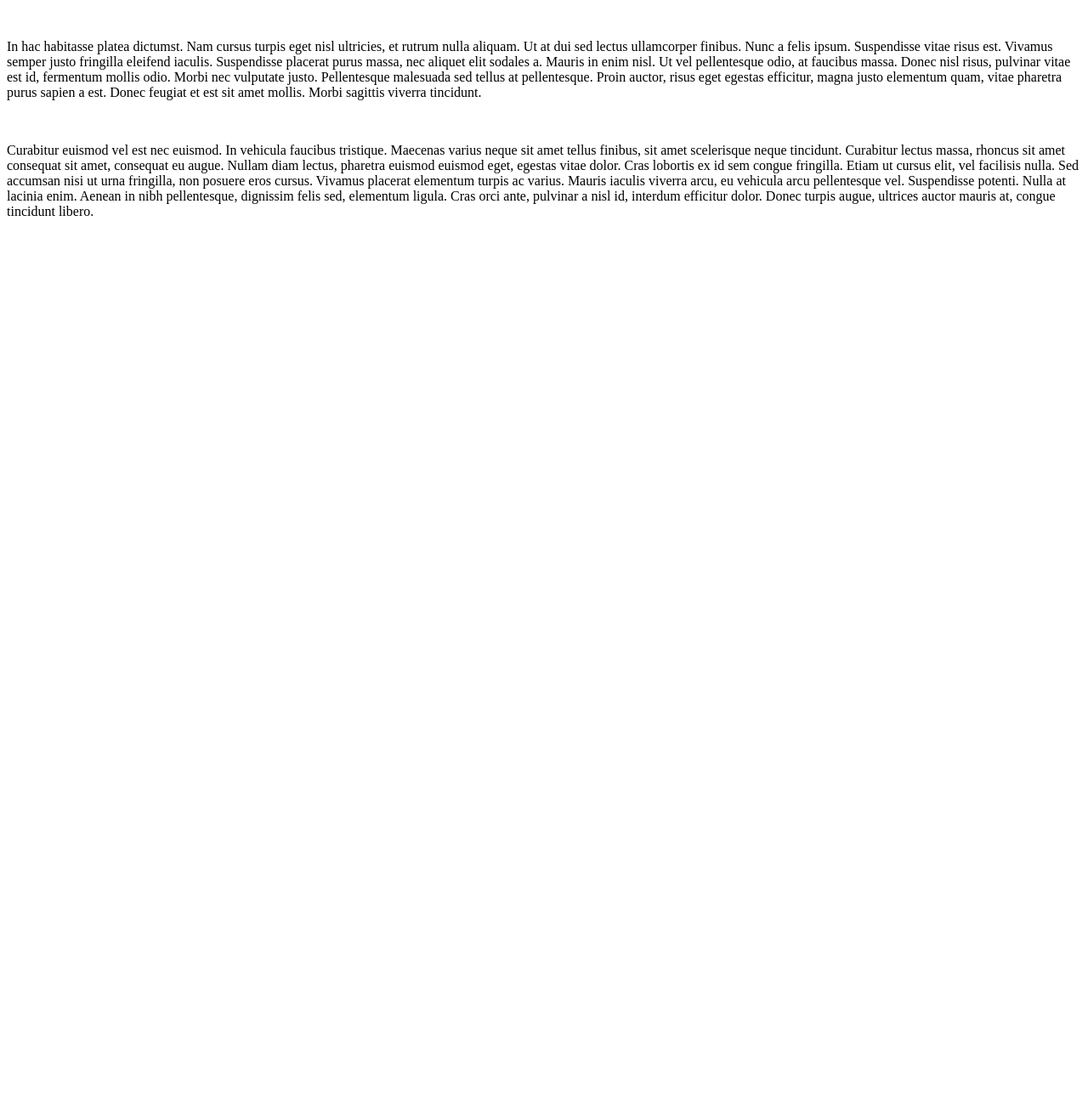
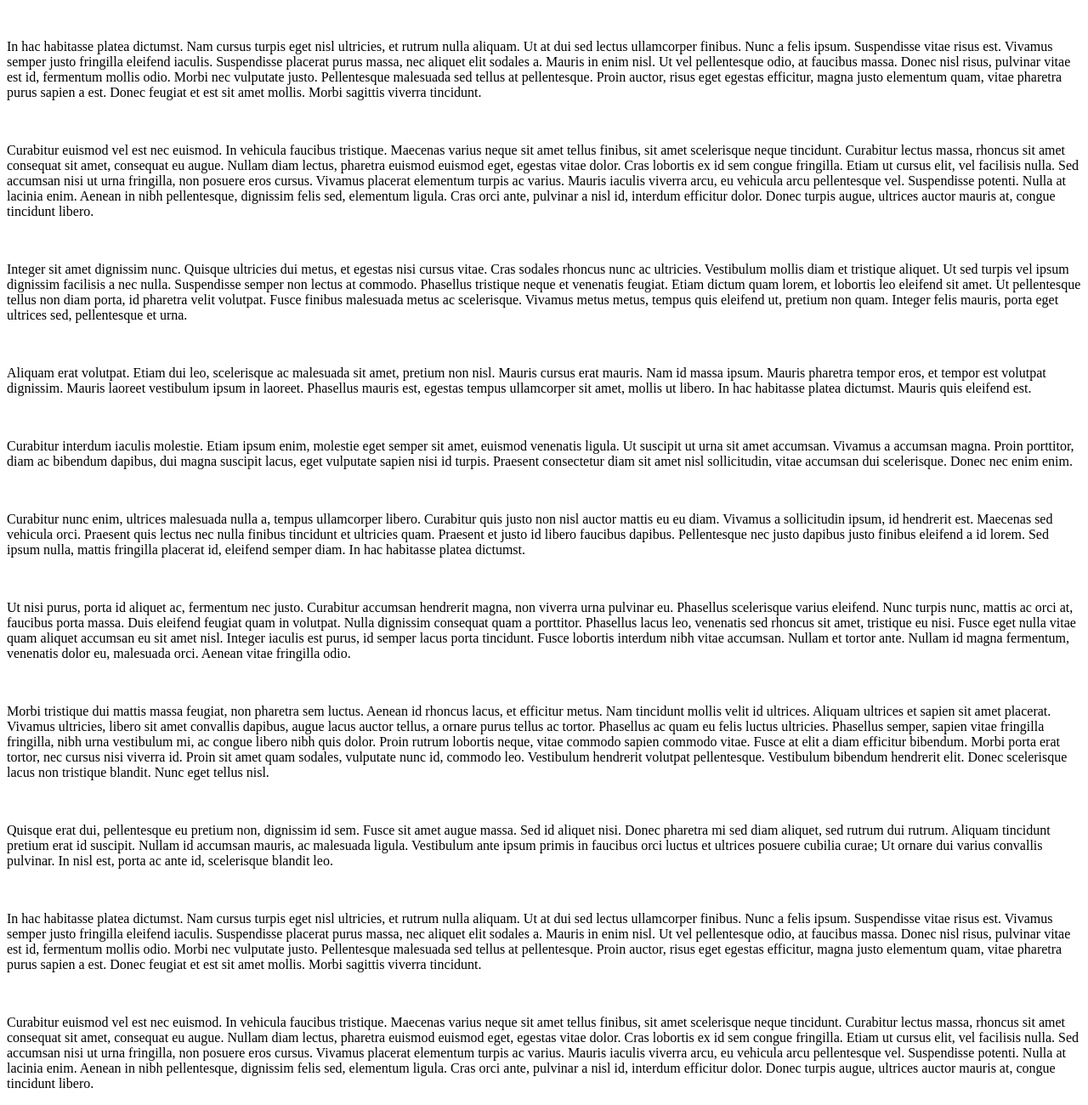
Before and after one commit to adrielpkw/nestlecasestudy, a plain HTML site: page index.html in a window 1280 px wide. Shown: the part 820-2120 px from the top of the page at 85% size. Before the commit the page ends 1094 px from the top, so only its background shows below. Drawn offline with nearby package versions, Linux system fonts and the light colour scheme.

Commit message:
Update index.html

```diff
--- a/index.html
+++ b/index.html
@@ -66,6 +66,24 @@ animation-duration: 1.5s; /* don't forget to set a duration! */
             <p>In hac habitasse platea dictumst. Nam cursus turpis eget nisl ultricies, et rutrum nulla aliquam. Ut at dui sed lectus ullamcorper finibus. Nunc a felis ipsum. Suspendisse vitae risus est. Vivamus semper justo fringilla eleifend iaculis. Suspendisse placerat purus massa, nec aliquet elit sodales a. Mauris in enim nisl. Ut vel pellentesque odio, at faucibus massa. Donec nisl risus, pulvinar vitae est id, fermentum mollis odio. Morbi nec vulputate justo. Pellentesque malesuada sed tellus at pellentesque. Proin auctor, risus eget egestas efficitur, magna justo elementum quam, vitae pharetra purus sapien a est. Donec feugiat et est sit amet mollis. Morbi sagittis viverra tincidunt.
             </p><br>
             <p>Curabitur euismod vel est nec euismod. In vehicula faucibus tristique. Maecenas varius neque sit amet tellus finibus, sit amet scelerisque neque tincidunt. Curabitur lectus massa, rhoncus sit amet consequat sit amet, consequat eu augue. Nullam diam lectus, pharetra euismod euismod eget, egestas vitae dolor. Cras lobortis ex id sem congue fringilla. Etiam ut cursus elit, vel facilisis nulla. Sed accumsan nisi ut urna fringilla, non posuere eros cursus. Vivamus placerat elementum turpis ac varius. Mauris iaculis viverra arcu, eu vehicula arcu pellentesque vel. Suspendisse potenti. Nulla at lacinia enim. Aenean in nibh pellentesque, dignissim felis sed, elementum ligula. Cras orci ante, pulvinar a nisl id, interdum efficitur dolor. Donec turpis augue, ultrices auctor mauris at, congue tincidunt libero.</p>
+        <br>
+        <p>Integer sit amet dignissim nunc. Quisque ultricies dui metus, et egestas nisi cursus vitae. Cras sodales rhoncus nunc ac ultricies. Vestibulum mollis diam et tristique aliquet. Ut sed turpis vel ipsum dignissim facilisis a nec nulla. Suspendisse semper non lectus at commodo. Phasellus tristique neque et venenatis feugiat. Etiam dictum quam lorem, et lobortis leo eleifend sit amet. Ut pellentesque tellus non diam porta, id pharetra velit volutpat. Fusce finibus malesuada metus ac scelerisque. Vivamus metus metus, tempus quis eleifend ut, pretium non quam. Integer felis mauris, porta eget ultrices sed, pellentesque et urna.</p>
+        <br>
+        <p>Aliquam erat volutpat. Etiam dui leo, scelerisque ac malesuada sit amet, pretium non nisl. Mauris cursus erat mauris. Nam id massa ipsum. Mauris pharetra tempor eros, et tempor est volutpat dignissim. Mauris laoreet vestibulum ipsum in laoreet. Phasellus mauris est, egestas tempus ullamcorper sit amet, mollis ut libero. In hac habitasse platea dictumst. Mauris quis eleifend est.</p>
+        <br>
+        <p>Curabitur interdum iaculis molestie. Etiam ipsum enim, molestie eget semper sit amet, euismod venenatis ligula. Ut suscipit ut urna sit amet accumsan. Vivamus a accumsan magna. Proin porttitor, diam ac bibendum dapibus, dui magna suscipit lacus, eget vulputate sapien nisi id turpis. Praesent consectetur diam sit amet nisl sollicitudin, vitae accumsan dui scelerisque. Donec nec enim enim.</p>
+        <br>
+        <p>Curabitur nunc enim, ultrices malesuada nulla a, tempus ullamcorper libero. Curabitur quis justo non nisl auctor mattis eu eu diam. Vivamus a sollicitudin ipsum, id hendrerit est. Maecenas sed vehicula orci. Praesent quis lectus nec nulla finibus tincidunt et ultricies quam. Praesent et justo id libero faucibus dapibus. Pellentesque nec justo dapibus justo finibus eleifend a id lorem. Sed ipsum nulla, mattis fringilla placerat id, eleifend semper diam. In hac habitasse platea dictumst.</p>
+        <br>
+        <p>Ut nisi purus, porta id aliquet ac, fermentum nec justo. Curabitur accumsan hendrerit magna, non viverra urna pulvinar eu. Phasellus scelerisque varius eleifend. Nunc turpis nunc, mattis ac orci at, faucibus porta massa. Duis eleifend feugiat quam in volutpat. Nulla dignissim consequat quam a porttitor. Phasellus lacus leo, venenatis sed rhoncus sit amet, tristique eu nisi. Fusce eget nulla vitae quam aliquet accumsan eu sit amet nisl. Integer iaculis est purus, id semper lacus porta tincidunt. Fusce lobortis interdum nibh vitae accumsan. Nullam et tortor ante. Nullam id magna fermentum, venenatis dolor eu, malesuada orci. Aenean vitae fringilla odio.</p>
+        <br>
+        <p>Morbi tristique dui mattis massa feugiat, non pharetra sem luctus. Aenean id rhoncus lacus, et efficitur metus. Nam tincidunt mollis velit id ultrices. Aliquam ultrices et sapien sit amet placerat. Vivamus ultricies, libero sit amet convallis dapibus, augue lacus auctor tellus, a ornare purus tellus ac tortor. Phasellus ac quam eu felis luctus ultricies. Phasellus semper, sapien vitae fringilla fringilla, nibh urna vestibulum mi, ac congue libero nibh quis dolor. Proin rutrum lobortis neque, vitae commodo sapien commodo vitae. Fusce at elit a diam efficitur bibendum. Morbi porta erat tortor, nec cursus nisi viverra id. Proin sit amet quam sodales, vulputate nunc id, commodo leo. Vestibulum hendrerit volutpat pellentesque. Vestibulum bibendum hendrerit elit. Donec scelerisque lacus non tristique blandit. Nunc eget tellus nisl.</p>
+        <br>
+        <p>Quisque erat dui, pellentesque eu pretium non, dignissim id sem. Fusce sit amet augue massa. Sed id aliquet nisi. Donec pharetra mi sed diam aliquet, sed rutrum dui rutrum. Aliquam tincidunt pretium erat id suscipit. Nullam id accumsan mauris, ac malesuada ligula. Vestibulum ante ipsum primis in faucibus orci luctus et ultrices posuere cubilia curae; Ut ornare dui varius convallis pulvinar. In nisl est, porta ac ante id, scelerisque blandit leo.</p>
+        <br>
+        <p>In hac habitasse platea dictumst. Nam cursus turpis eget nisl ultricies, et rutrum nulla aliquam. Ut at dui sed lectus ullamcorper finibus. Nunc a felis ipsum. Suspendisse vitae risus est. Vivamus semper justo fringilla eleifend iaculis. Suspendisse placerat purus massa, nec aliquet elit sodales a. Mauris in enim nisl. Ut vel pellentesque odio, at faucibus massa. Donec nisl risus, pulvinar vitae est id, fermentum mollis odio. Morbi nec vulputate justo. Pellentesque malesuada sed tellus at pellentesque. Proin auctor, risus eget egestas efficitur, magna justo elementum quam, vitae pharetra purus sapien a est. Donec feugiat et est sit amet mollis. Morbi sagittis viverra tincidunt.
+        </p><br>
+        <p>Curabitur euismod vel est nec euismod. In vehicula faucibus tristique. Maecenas varius neque sit amet tellus finibus, sit amet scelerisque neque tincidunt. Curabitur lectus massa, rhoncus sit amet consequat sit amet, consequat eu augue. Nullam diam lectus, pharetra euismod euismod eget, egestas vitae dolor. Cras lobortis ex id sem congue fringilla. Etiam ut cursus elit, vel facilisis nulla. Sed accumsan nisi ut urna fringilla, non posuere eros cursus. Vivamus placerat elementum turpis ac varius. Mauris iaculis viverra arcu, eu vehicula arcu pellentesque vel. Suspendisse potenti. Nulla at lacinia enim. Aenean in nibh pellentesque, dignissim felis sed, elementum ligula. Cras orci ante, pulvinar a nisl id, interdum efficitur dolor. Donec turpis augue, ultrices auctor mauris at, congue tincidunt libero.</p>
 
 
     </body>
```
